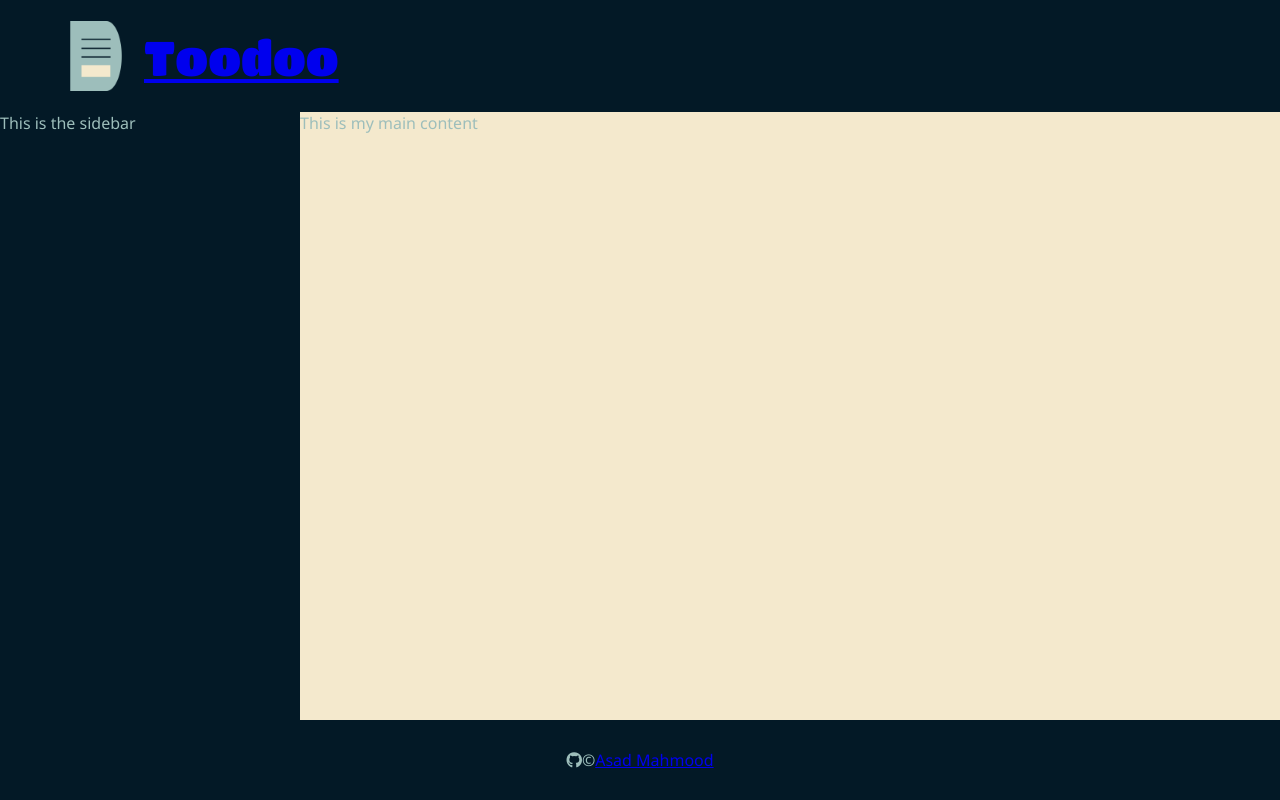
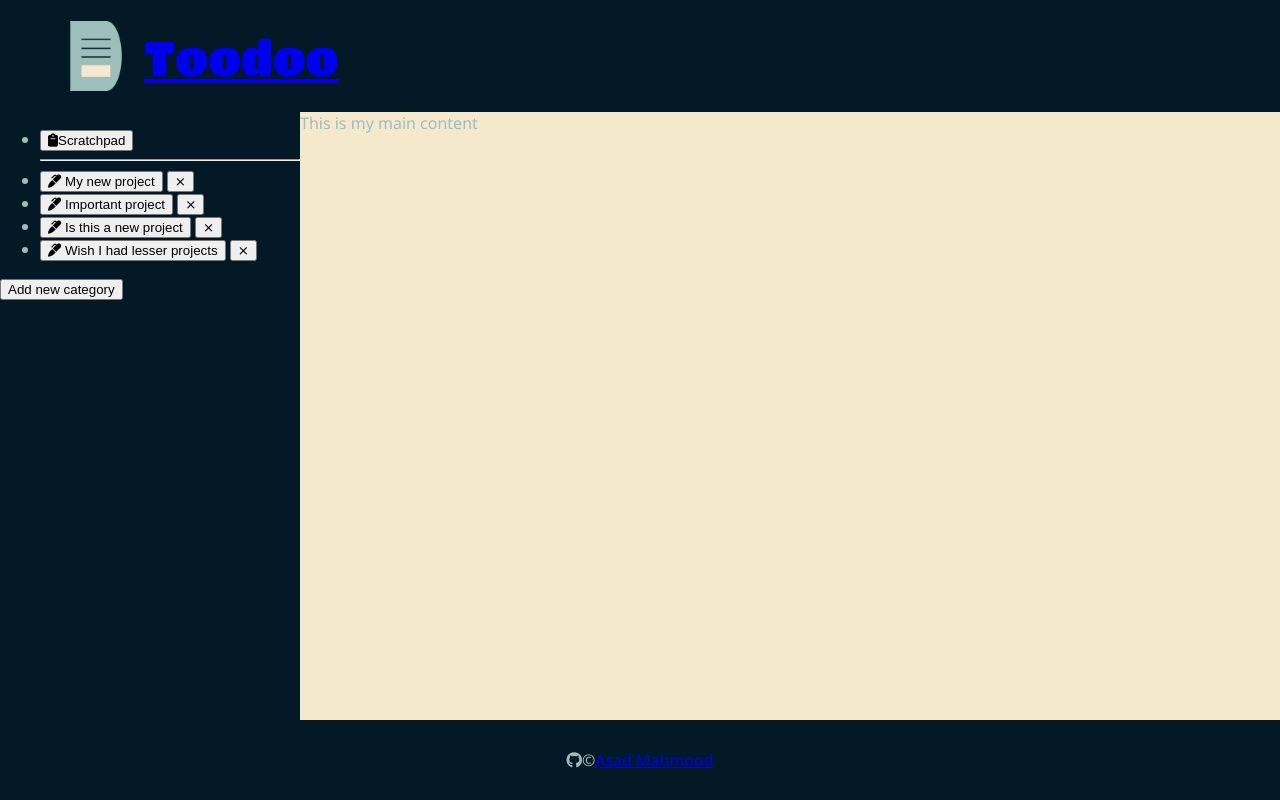
Before and after one commit to azazel-oss/TOP-Todo-List, a plain HTML site: page index.html in a window 1280 px wide. Drawn offline with Linux system fonts and the light colour scheme.

Commit message:
Add new projects in sidebar, remove buttons and hover effects

```diff
--- a/index.html
+++ b/index.html
@@ -9,7 +9,7 @@
       src="https://kit.fontawesome.com/f0bbacaee3.js"
       crossorigin="anonymous"
     ></script>
-    <title>Todo App</title>
+    <title>TooDoo</title>
   </head>
   <body>
     <div class="container">
@@ -21,7 +21,43 @@
         </div>
         <a href="https://github.com/azazel-oss/TOP-Todo-List"> Toodoo </a>
       </header>
-      <aside>This is the sidebar</aside>
+      <aside>
+        <ul class="projects">
+          <li class="project scratchpad">
+            <button>
+              <i class="fa-solid fa-clipboard"></i><span>Scratchpad</span>
+            </button>
+          </li>
+          <hr />
+          <li class="project">
+            <button>
+              <i class="fa-solid fa-marker"></i> <span>My new project</span>
+            </button>
+            <button class="remove">&Cross;</button>
+          </li>
+          <li class="project">
+            <button>
+              <i class="fa-solid fa-marker"></i> <span>Important project</span>
+            </button>
+            <button class="remove">&Cross;</button>
+          </li>
+          <li class="project">
+            <button>
+              <i class="fa-solid fa-marker"></i>
+              <span>Is this a new project</span>
+            </button>
+            <button class="remove">&Cross;</button>
+          </li>
+          <li class="project">
+            <button>
+              <i class="fa-solid fa-marker"></i>
+              <span>Wish I had lesser projects</span>
+            </button>
+            <button class="remove">&Cross;</button>
+          </li>
+        </ul>
+        <button class="add-category">Add new category</button>
+      </aside>
       <main>This is my main content</main>
       <footer>
         <i class="fa-brands fa-github"></i> &copy;
```
